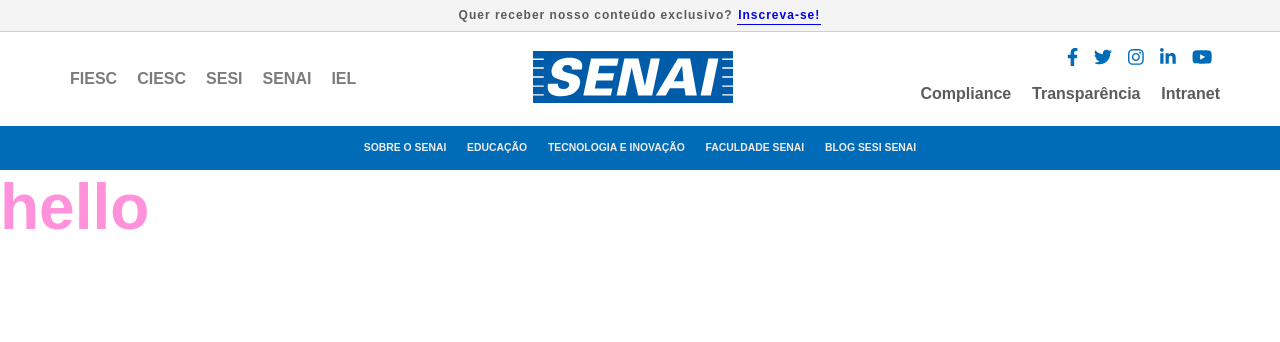
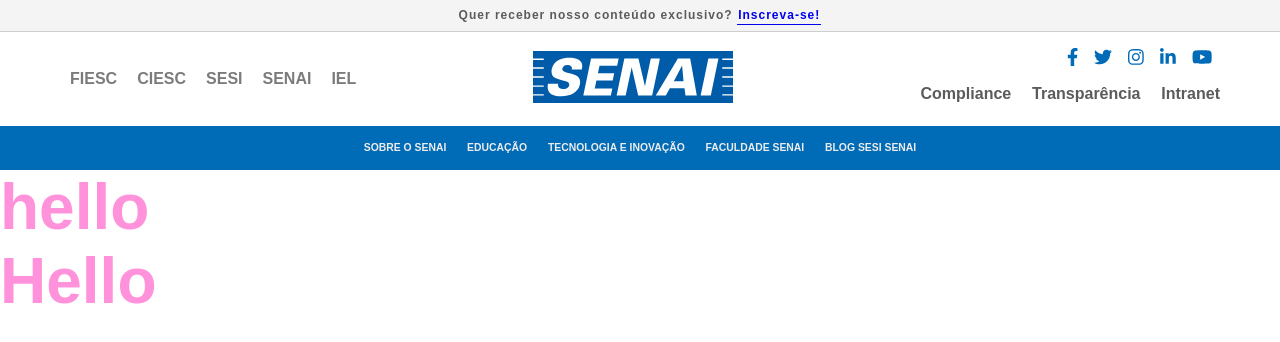
Before and after one commit to osterloh/web-cursos-senai, a React (Create React App) app: page / in a window 1280 px wide. Shown: the top 342 px of the page. Built offline with nearby package versions, Linux system fonts and the light colour scheme.

Commit message:
Refatoração do nome do componente e importação da footer

```diff
--- a/src/components/Dashboard/index.tsx
+++ b/src/components/Dashboard/index.tsx
@@ -1,18 +1,20 @@
 import React from "react";
 
 import Header from "../Header";
+import Footer from "../Footer";
 
 import { Container } from "./styles";
 
-const Footer: React.FC = () => {
+const Dashboard: React.FC = () => {
   return (
     <>
       <Container>
         <Header />
         <h1>hello</h1>
+        <Footer />
       </Container>
     </>
   );
 };
 
-export default Footer;
+export default Dashboard;
```
